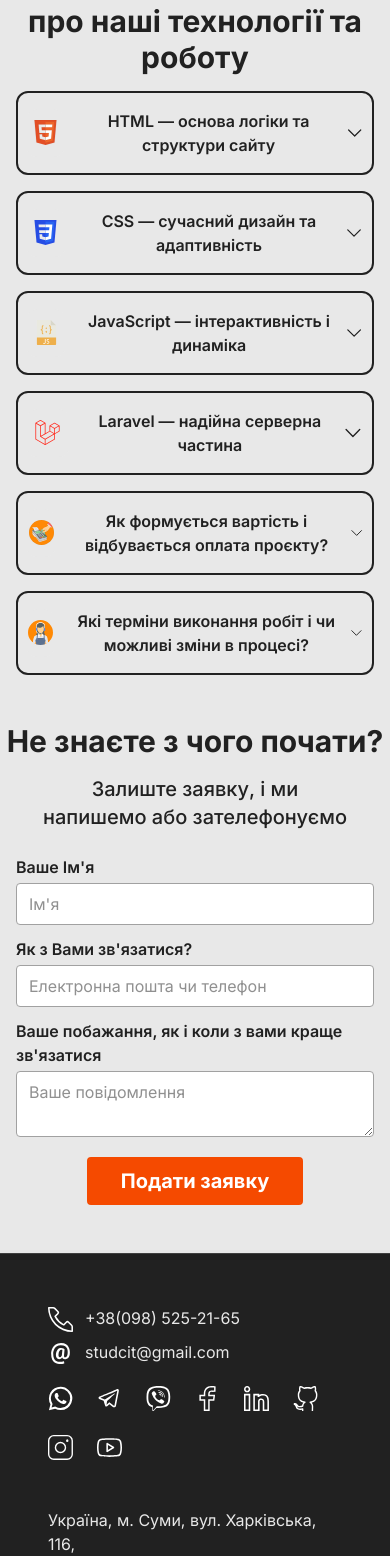
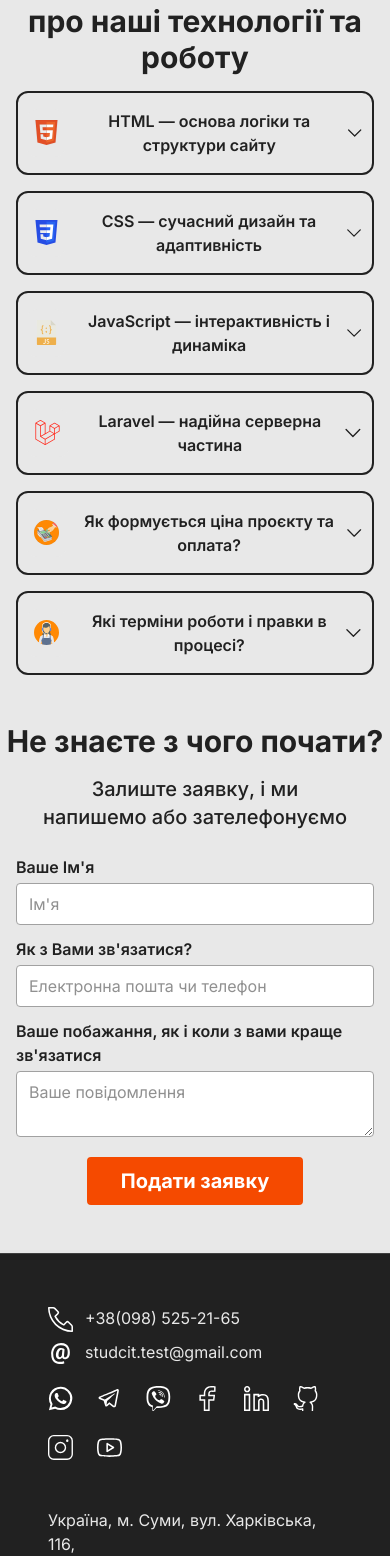
Before and after one commit to Konrem/studcit, a Next.js app: page / in a window 390 px wide. Shown: the part 5092-6648 px from the top of the page. Built offline with nearby package versions, Linux system fonts and the light colour scheme; grey boxes are pictures that could not be loaded.

Commit message:
change locale in layots and change some contacts and faq titles

```diff
--- a/src/app/globals.css
+++ b/src/app/globals.css
@@ -10,7 +10,7 @@
   --bg-main: #212121;
   --text-primary: #E8E8E8;
   --text-secondary: #212121;
-  --invert: 85%;
+  --invert: 90%;
 }
 .dark-theme{
   background: #212121;
--- a/src/app/layout.tsx
+++ b/src/app/layout.tsx
@@ -18,7 +18,7 @@ export default function RootLayout({
   children: React.ReactNode;
 }>) {
   return (
-    <html lang="ua">
+    <html lang="uk">
       <body
         className={`${inter.variable} antialiased`}
         data-theme="light"
--- a/src/components/sections/footer.tsx
+++ b/src/components/sections/footer.tsx
@@ -79,7 +79,7 @@ export default function Footer() {
               </Link>
             </div>
             <div className="flex py-1">
-              <Link href="mailto:studcit@gmail.com">
+              <Link href="mailto:studcit.test@gmail.com">
                 <Image
                   className="mr-3 inline-block"
                   src="/social/email.svg"
@@ -88,7 +88,7 @@ export default function Footer() {
                   height={25}
                 />
                 <span className="fw-medium text-base md:text-xl">
-                  studcit@gmail.com
+                  studcit.test@gmail.com
                 </span>
               </Link>
             </div>
--- a/src/components/ui/faq.tsx
+++ b/src/components/ui/faq.tsx
@@ -44,14 +44,14 @@ export default function Faq() {
     {
       id: "payment",
       icon: "/technologies/service-pay.svg",
-      title: "Як формується вартість і відбувається оплата проєкту?",
+      title: "Як формується ціна проєкту та оплата?",
       content:
         "Ми працюємо невеликою командою, тому не використовуємо шаблонні пакети чи фіксовані тарифи.\n\nВартість кожного проєкту формується індивідуально після обговорення цілей, обсягу робіт, функціоналу та технічних вимог.\n\nОплата зазвичай відбувається поетапно: частина — на старті, решта — після виконання ключових етапів або завершення проєкту. Такий підхід забезпечує прозорість процесу та гнучкість у роботі.",
     },
     {
       id: "time-work",
       icon: "/technologies/service-support.svg",
-      title: "Які терміни виконання робіт і чи можливі зміни в процесі?",
+      title: "Які терміни роботи і правки в процесі?",
       content:
         "Терміни залежать від складності та масштабу проєкту. Невеликі сайти або окремі функції реалізуються швидше, складні веб-рішення потребують більше часу на проєктування, розробку та тестування.\n\nМи погоджуємо орієнтовний графік ще на початку роботи та підтримуємо постійний зв’язок у процесі розробки.\n\nЗа потреби зміни або доповнення функціоналу можна вносити в процесі роботи — усі правки обговорюються окремо з урахуванням впливу на терміни та бюджет.",
     },
@@ -78,7 +78,7 @@ export default function Faq() {
               className="w-full px-2 py-4 sm:p-6 flex justify-between items-center"
             >
               <div className="flex items-center gap-2 md:gap-4">
-                <div className="w-12 h-12 rounded-xl bg-[var(--bg-main)] md:border-2 border-[var(--text-primary)] md:backdrop-blur-md mdshadow-inner flex items-center justify-center">
+                <div className="min-w-[40px] w-12 h-12 rounded-xl bg-[var(--bg-main)] md:border-2 border-[var(--text-primary)] md:backdrop-blur-md mdshadow-inner flex items-center justify-center">
                   <Image src={item.icon} alt="" width={25} height={25} />
                 </div>
                 <h3
```
